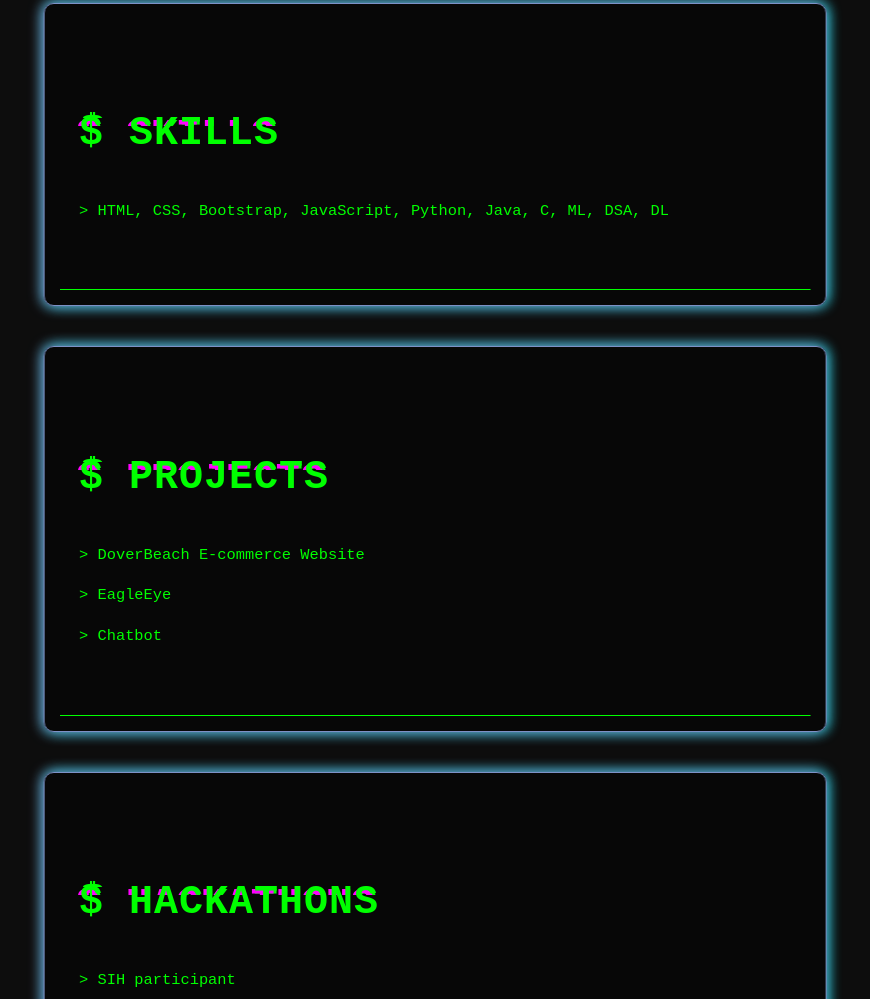
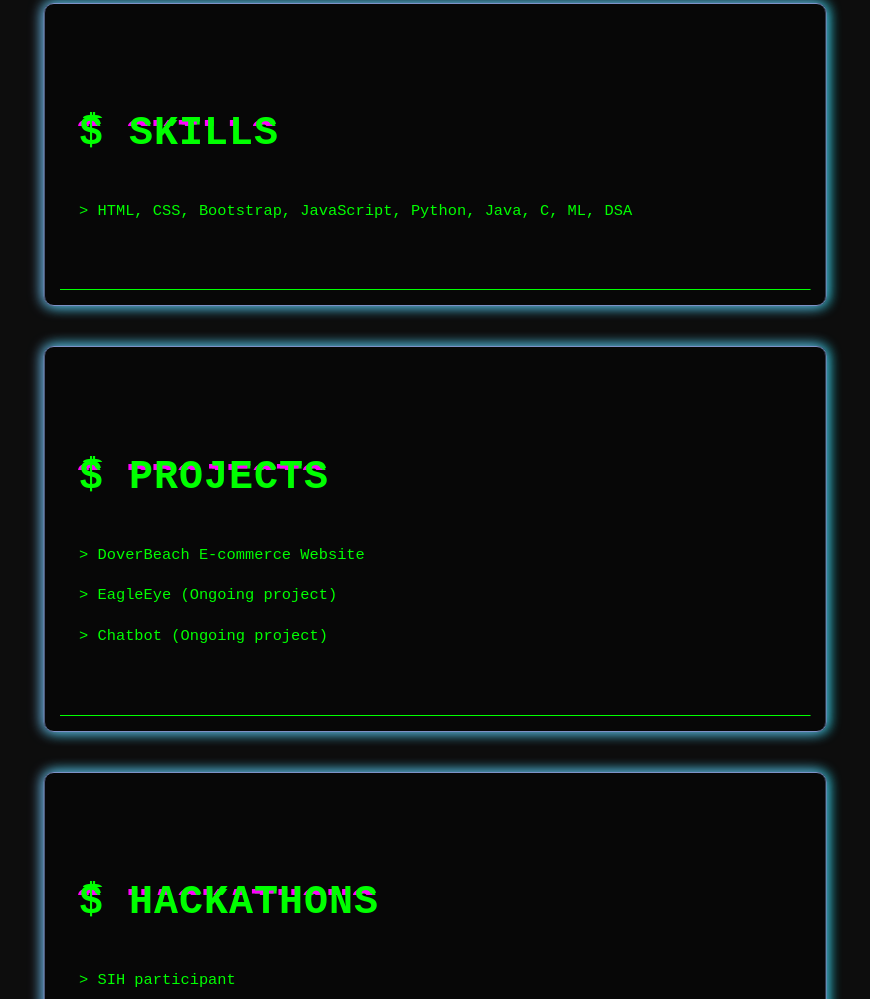
Before and after one commit to Soupal-Ghosh/Portfolio, a plain HTML site: page index.html in a window 1280 px wide. Shown: the part 1160-2159 px from the top of the page, without its empty margins (207-1077 px from the left). Drawn offline with Linux system fonts and the light colour scheme.

Commit message:
Update index.html
added progress of projects

```diff
--- a/index.html
+++ b/index.html
@@ -83,8 +83,7 @@
           <section class="terminal-section">
             <h2 class="glitch" data-text="$ skills" id="skills">$ skills</h2>
             <p>
-              &gt; HTML, CSS, Bootstrap, JavaScript, Python, Java, C, ML, DSA,
-              DL
+              &gt; HTML, CSS, Bootstrap, JavaScript, Python, Java, C, ML, DSA
             </p>
           </section>
         </div>
@@ -96,8 +95,8 @@
               $ projects
             </h2>
             <div class="project">&gt; DoverBeach E-commerce Website</div>
-            <div class="project">&gt; EagleEye</div>
-            <div class="project">&gt; Chatbot</div>
+            <div class="project">&gt; EagleEye (Ongoing project)</div>
+            <div class="project">&gt; Chatbot (Ongoing project)</div>
           </section>
         </div>
 
```
